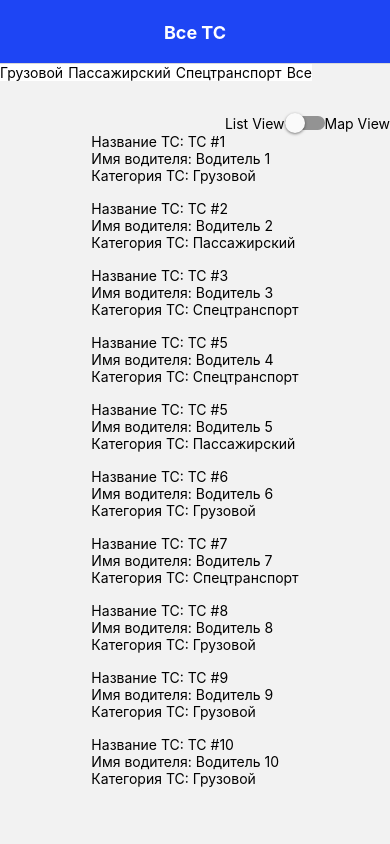
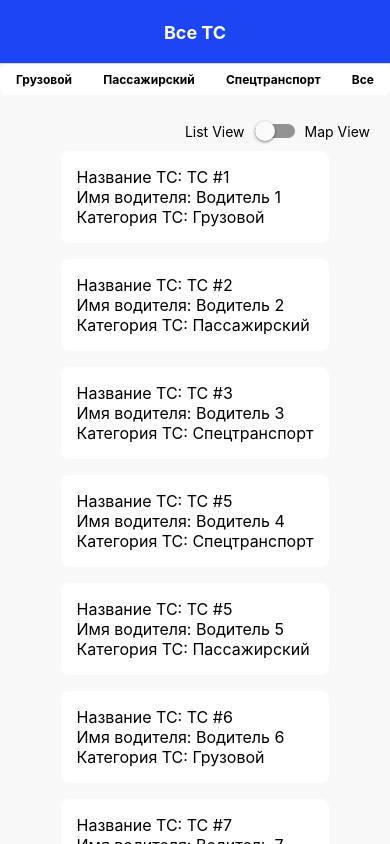
Before and after one commit to NLinkova/AutoTrackingApp, a React Native app: screen /VehicleListScreen in a window 390 px wide. Built offline with nearby package versions, Linux system fonts and the light colour scheme.

Commit message:
style: :lipstick: update ui

```diff
--- a/screens/VehicleListScreen.tsx
+++ b/screens/VehicleListScreen.tsx
@@ -21,7 +21,6 @@ const VehicleListScreen: React.FC = () => {
   });
 
   const vehicles: Vehicle[] = vehicleData;
-
 
   const filteredVehicles = selectedFilter === 'Все' ? vehicles : vehicles.filter(vehicle => vehicle.category === selectedFilter);
   const handleFilterChange = (filter: string) => {
@@ -47,33 +46,31 @@ const VehicleListScreen: React.FC = () => {
     }
   };
 
-
   return (
-    <View style={{ flex: 1 }}>
+    <View style={styles.container}>
       <View style={styles.filterContainer}>
         <TouchableOpacity onPress={() => handleFilterChange('Грузовой')}>
-          <Text>Грузовой</Text>
+          <Text style={styles.filterText}>Грузовой</Text>
         </TouchableOpacity>
         <TouchableOpacity onPress={() => handleFilterChange('Пассажирский')}>
-          <Text>Пассажирский</Text>
+          <Text style={styles.filterText} >Пассажирский</Text>
         </TouchableOpacity>
         <TouchableOpacity onPress={() => handleFilterChange('Спецтранспорт')}>
-          <Text>Спецтранспорт</Text>
+          <Text style={styles.filterText}>Спецтранспорт</Text>
         </TouchableOpacity>
         <TouchableOpacity onPress={() => handleFilterChange('Все')}>
-          <Text>Все</Text>
+          <Text style={styles.filterText}>Все</Text>
         </TouchableOpacity>
       </View>
-
-      <View style={{ flexDirection: 'row', justifyContent: 'flex-end', alignItems: 'center', marginTop: 16 }}>
+      <View style={styles.mapSwitcher}>
         <Text>List View</Text>
         <Switch value={isMapView} onValueChange={handleSwitchToggle} />
         <Text>Map View</Text>
       </View>
-      <View style={{ flex: 1, alignItems: "center", justifyContent: "center" }}>
+      <View style={styles.listContainer}>
         {filteredVehicles ? (
           isMapView ? (
-            <MapView style={{ height: "80%", width: "80%", borderRadius: 2, borderColor: "white", borderWidth: 2 }}
+            <MapView style={styles.mapView}
               initialRegion={{
                 latitude: 55.751244,
                 longitude: 37.618423,
@@ -90,6 +87,7 @@ const VehicleListScreen: React.FC = () => {
                     }}
                     title={vehicle.name}
                     description={vehicle.driverName}
+                    onPress={() => handleVehiclePress(vehicle)}
                   >
                     <MaterialCommunityIcons
                       name={getMarkerIcon(vehicle.category)}
@@ -103,10 +101,10 @@ const VehicleListScreen: React.FC = () => {
             <FlatList
               data={filteredVehicles}
               renderItem={({ item }) => (
-                <TouchableOpacity onPress={() => handleVehiclePress(item)} style={{ marginBottom: 16 }}>
-                  <Text>Название ТС: {item.name}</Text>
-                  <Text>Имя водителя: {item.driverName}</Text>
-                  <Text>Категория ТС: {item.category}</Text>
+                <TouchableOpacity onPress={() => handleVehiclePress(item)} style={styles.listItemContainer}>
+                  <Text style={styles.listItemText}>Название ТС: {item.name}</Text>
+                  <Text style={styles.listItemText}>Имя водителя: {item.driverName}</Text>
+                  <Text style={styles.listItemText}>Категория ТС: {item.category}</Text>
                 </TouchableOpacity>
               )}
               keyExtractor={(item) => item.id.toString()}
@@ -125,12 +123,54 @@ const VehicleListScreen: React.FC = () => {
 export default VehicleListScreen;
 
 const styles = StyleSheet.create({
+  container: {
+    flex: 1,
+    backgroundColor: '#F8F8F8',
+  },
   filterContainer: {
-    width: '80%',
     flexDirection: 'row',
     justifyContent: 'space-between',
     alignItems: 'center',
     marginBottom: 16,
-    backgroundColor: '#fff',
+    paddingHorizontal: 16,
+    paddingVertical: 8,
+    backgroundColor: '#FFFFFF',
+    borderRadius: 8,
+    elevation: 2,
+  },
+  filterText: {
+    fontSize: 12,
+    fontWeight: 'bold',
+    color: '#000000',
+  },
+  mapSwitcher: {
+    flexDirection: 'row',
+    justifyContent: 'flex-end',
+    alignItems: 'center',
+    marginVertical: 10,
+    marginRight: 20,
+    gap: 10
+  },
+  mapView: {
+    height: '80%',
+    width: '80%',
+    borderRadius: 2,
+    borderColor: '#FFFFFF',
+    borderWidth: 2,
+  },
+  listContainer: {
+    flex: 1, alignItems: "center", justifyContent: "center",
+    paddingHorizontal: 16,
+  },
+  listItemContainer: {
+    marginBottom: 16,
+    backgroundColor: '#FFFFFF',
+    borderRadius: 8,
+    padding: 16,
+    elevation: 2,
+  },
+  listItemText: {
+    fontSize: 16,
+    color: '#000000',
   },
 });
--- a/screens/VehicleScreen.tsx
+++ b/screens/VehicleScreen.tsx
@@ -1,3 +1,4 @@
+import { MaterialCommunityIcons } from '@expo/vector-icons';
 import { NativeStackScreenProps } from '@react-navigation/native-stack';
 import React from 'react';
 import { Linking, Pressable, StyleSheet, Text, View } from 'react-native';
@@ -19,24 +20,33 @@ const VehicleScreen = ({ route }: Props) => {
     Linking.openURL(`whatsapp://send?text=${message}&phone=${vehicle.contactNumber}`);
   };
 
+  const getMarkerIcon = (category: string) => {
+    switch (category) {
+      case 'Грузовой':
+        return 'truck';
+      case 'Пассажирский':
+        return 'bus';
+      case 'Спецтранспорт':
+        return 'car-sports';
+    }
+  };
+
   return (
-    <View>
-      <Text>Категория ТС: {vehicle.category}</Text>
-      <Text>Имя водителя: {vehicle.driverName}</Text>
-      <Text>Контактный номер водителя: {vehicle.contactNumber}</Text>
+    <View style={styles.listContainer}>
+      <View style={styles.listItemContainer}>
+        <Text style={styles.listItemText}>Категория ТС: {vehicle.category}</Text>
+        <Text style={styles.listItemText}>Имя водителя: {vehicle.driverName}</Text>
+        <Text style={styles.listItemText}>Контактный номер водителя: {vehicle.contactNumber}</Text>
+      </View>
       <View style={{ flexDirection: 'row', alignItems: 'center', gap: 20, marginVertical: 20 }}>
         <Pressable style={styles.button} onPress={handleCallDriver}>
-          <Text style={styles.text}>Позвонить</Text>
+          <Text style={styles.buttonText}>Позвонить</Text>
         </Pressable>
         <Pressable style={styles.button} onPress={handleSendMessage}>
-          <Text style={styles.text}>Написать</Text>
+          <Text style={styles.buttonText}>Написать</Text>
         </Pressable>
       </View>
-      <MapView style={{
-        height: "60%",
-        width: "80%", borderRadius: 2, borderColor: "white",
-        borderWidth: 2
-      }}
+      <MapView style={styles.mapView}
         initialRegion={{
           latitude: 55.751244,
           longitude: 37.618423,
@@ -45,15 +55,19 @@ const VehicleScreen = ({ route }: Props) => {
         }}
       >
         <Marker
-
           coordinate={{
             latitude: vehicle.location?.latitude || 0,
             longitude: vehicle.location?.longitude || 0,
           }}
           title={vehicle.name}
           description={vehicle.driverName}
-        />
-
+        >
+          <MaterialCommunityIcons
+            name={getMarkerIcon(vehicle.category)}
+            size={24}
+            color="black"
+          />
+        </Marker>
       </MapView>
     </View>
 
@@ -63,6 +77,29 @@ const VehicleScreen = ({ route }: Props) => {
 export default VehicleScreen;
 
 const styles = StyleSheet.create({
+  listContainer: {
+    alignItems: "center",
+    justifyContent: "center",
+    paddingHorizontal: 16,
+  },
+  listItemContainer: {
+    marginBottom: 16,
+    backgroundColor: '#FFFFFF',
+    borderRadius: 8,
+    padding: 16,
+    elevation: 2,
+  },
+  listItemText: {
+    fontSize: 16,
+    color: '#000000',
+  },
+  mapView: {
+    height: '50%',
+    width: '80%',
+    borderRadius: 2,
+    borderColor: '#FFFFFF',
+    borderWidth: 2,
+  },
   button: {
     alignItems: 'center',
     justifyContent: 'center',
@@ -72,7 +109,7 @@ const styles = StyleSheet.create({
     elevation: 3,
     backgroundColor: '#2196F3',
   },
-  text: {
+  buttonText: {
     fontSize: 16,
     lineHeight: 21,
     fontWeight: 'bold',
```
Also changed, not shown: components/Header.tsx (deleted, +0 -23 lines), locales/en.json (added, +14 -0 lines), locales/ru.json (added, +14 -0 lines), tsconfig.json (+5 -2 lines), App.tsx (line endings or trailing spaces).
